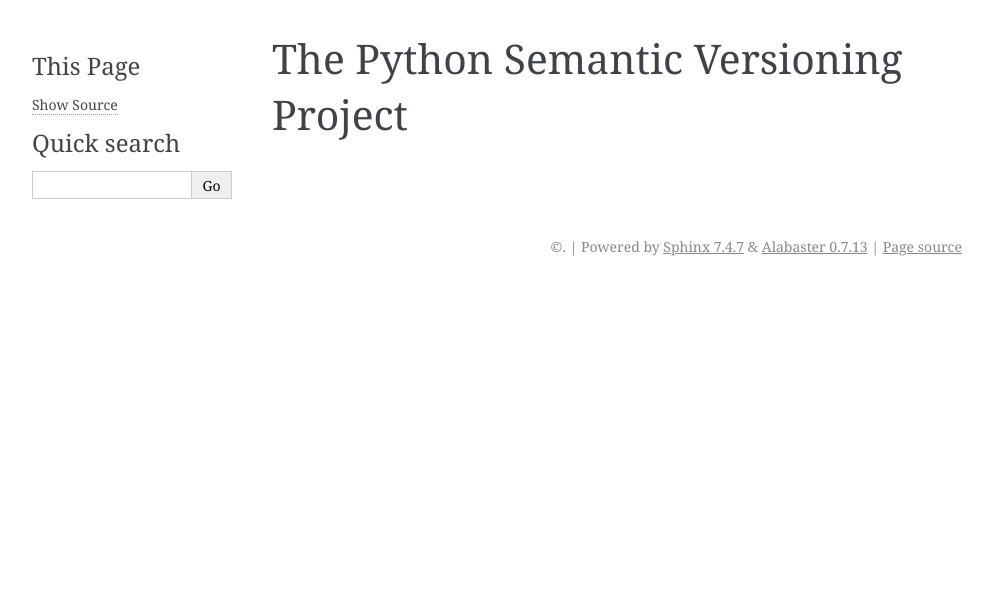
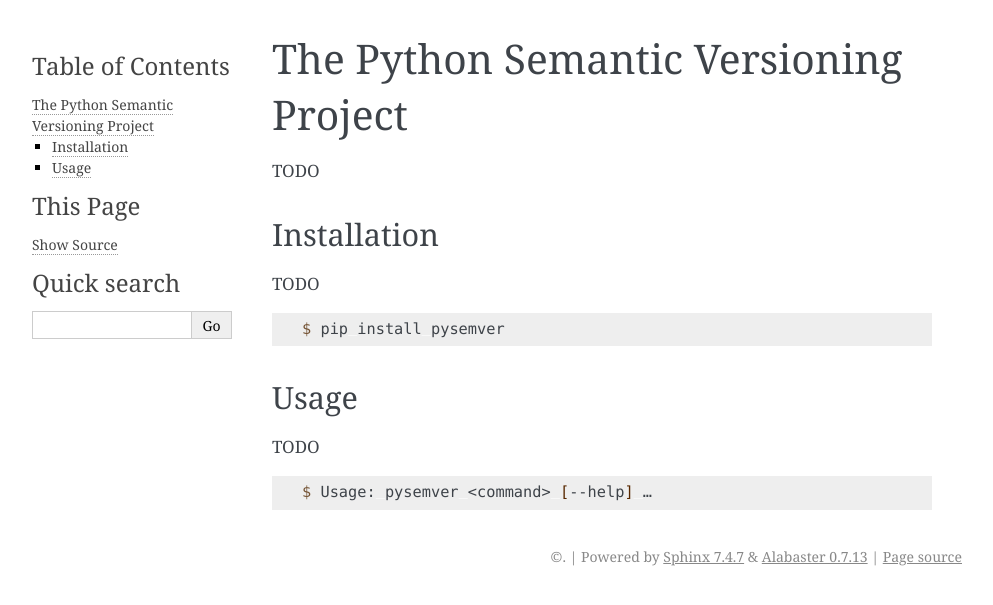
Before and after one commit to redte-ch/semantic, a Sphinx documentation site: the page built from docs/index.rst, in a window 1280 px wide. Shown: the top 605 px of the page, without its empty margins (148-1141 px from the left). Built offline with Sphinx 7.4.7, drawn with Linux system fonts in a browser that asks for light colours.

Commit message:
Add doc placeholders

```diff
--- a/docs/index.rst
+++ b/docs/index.rst
@@ -1,8 +1,31 @@
 The Python Semantic Versioning Project
 ======================================
+
+TODO
 
 .. toctree::
     :hidden:
     :maxdepth: 1
 
     license
+    reference
+
+
+Installation
+------------
+
+TODO
+
+.. code-block:: console
+
+   $ pip install pysemver
+
+
+Usage
+-----
+
+TODO
+
+.. code-block:: console
+
+   $ Usage: pysemver <command> [--help] …
```
Also changed, not shown: docs/reference.rst (added, +13 -0 lines).
